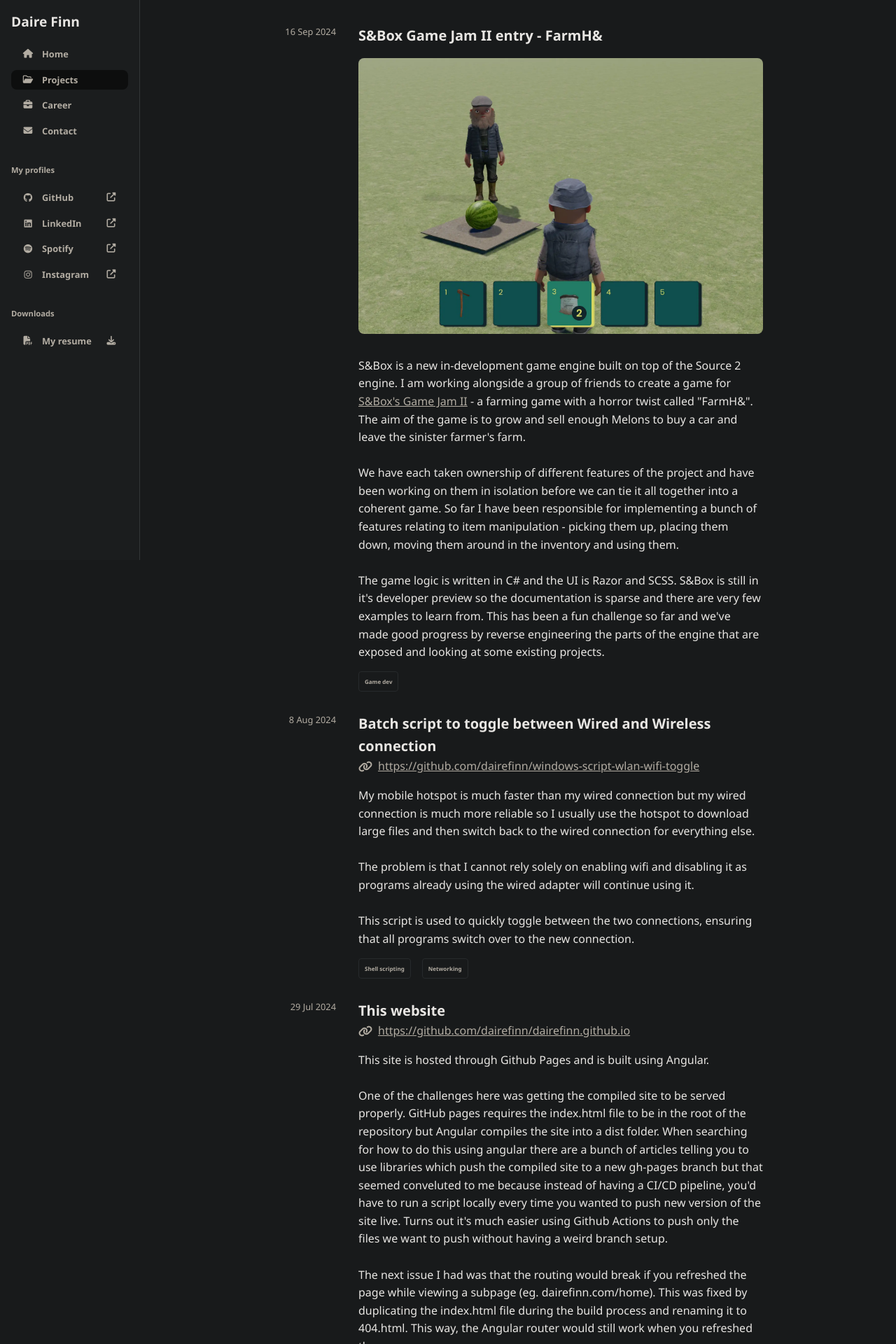
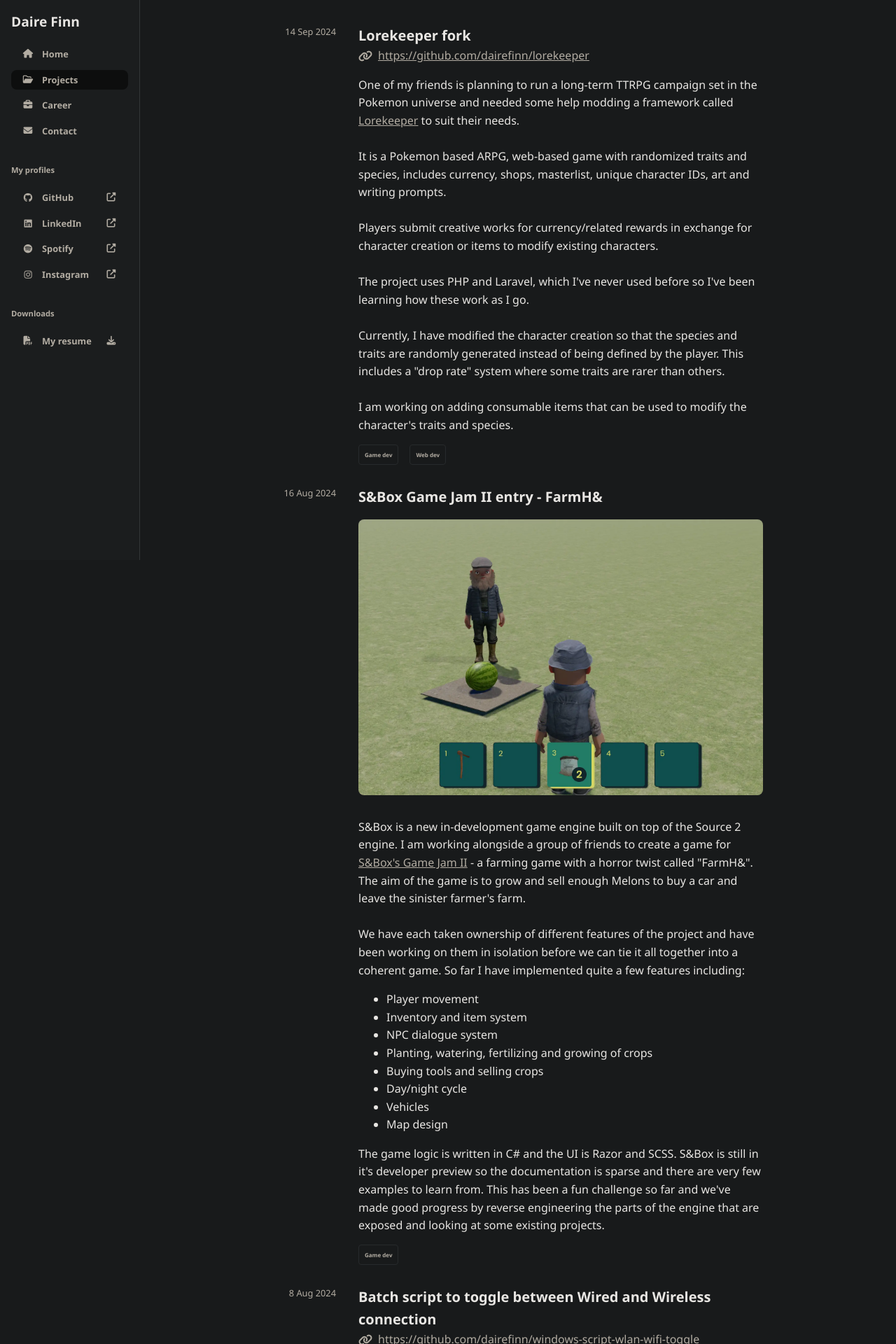
Before and after one commit to dairefinn/dairefinn.github.io, an Angular app: page /projects in a window 1280 px wide. Shown: the top 1920 px of the page at 70% size. Built offline with nearby package versions, Linux system fonts and the light colour scheme.

Commit message:
Added some notes on the lorekeeper fork and fixed an invalid date

```diff
--- a/src/data/projects.ts
+++ b/src/data/projects.ts
@@ -11,18 +11,46 @@ export type ProjectItem = {
 
 export const projects: ProjectItem[] = [
     {
+        title: 'Lorekeeper fork',
+        description: `
+            One of my friends is planning to run a long-term TTRPG campaign set in the Pokemon universe and needed some help modding a framework called <a href="https://lorekeeper.me/">Lorekeeper</a> to suit their needs.
+            <br/><br/>
+            It is a Pokemon based ARPG, web-based game with randomized traits and species, includes currency, shops, masterlist, unique character IDs, art and writing prompts.
+            <br/><br/>
+            Players submit creative works for currency/related rewards in exchange for character creation or items to modify existing characters.
+            <br/><br/>
+            The project uses PHP and Laravel, which I've never used before so I've been learning how these work as I go.
+            <br/><br/>
+            Currently, I have modified the character creation so that the species and traits are randomly generated instead of being defined by the player. This includes a "drop rate" system where some traits are rarer than others.
+            <br/><br/>
+            I am working on adding consumable items that can be used to modify the character's traits and species.
+            `,
+        tags: [Tag.GAME_DEV, Tag.WEB_DEV],
+        link: 'https://github.com/dairefinn/lorekeeper',
+        startDate: new Date('2024-09-14')
+    },
+    {
         title: 'S&Box Game Jam II entry - FarmH&',
         description: `
             <img src="assets/images/farmhand.webp" alt="FarmH&" class="img-full-width img-rounded"/>
             <br/><br/>
             S&Box is a new in-development game engine built on top of the Source 2 engine. I am working alongside a group of friends to create a game for <a href="https://sbox.game/c/gamejam2">S&Box's Game Jam II</a> - a farming game with a horror twist called "FarmH&". The aim of the game is to grow and sell enough Melons to buy a car and leave the sinister farmer's farm.
             <br/><br/>
-            We have each taken ownership of different features of the project and have been working on them in isolation before we can tie it all together into a coherent game. So far I have been responsible for implementing a bunch of features relating to item manipulation - picking them up, placing them down, moving them around in the inventory and using them.
-            <br/><br/>
+            We have each taken ownership of different features of the project and have been working on them in isolation before we can tie it all together into a coherent game. So far I have implemented quite a few features including:
+            <ul>
+                <li>Player movement</li>
+                <li>Inventory and item system</li>
+                <li>NPC dialogue system</li>
+                <li>Planting, watering, fertilizing and growing of crops</li>
+                <li>Buying tools and selling crops</li>
+                <li>Day/night cycle</li>
+                <li>Vehicles</li>
+                <li>Map design</li>
+            </ul>
             The game logic is written in C# and the UI is Razor and SCSS. S&Box is still in it's developer preview so the documentation is sparse and there are very few examples to learn from. This has been a fun challenge so far and we've made good progress by reverse engineering the parts of the engine that are exposed and looking at some existing projects.
             `,
         tags: [Tag.GAME_DEV],
-        startDate: new Date('2024-09-16')
+        startDate: new Date('2024-08-16')
     },
     {
         title: 'Batch script to toggle between Wired and Wireless connection',
```
